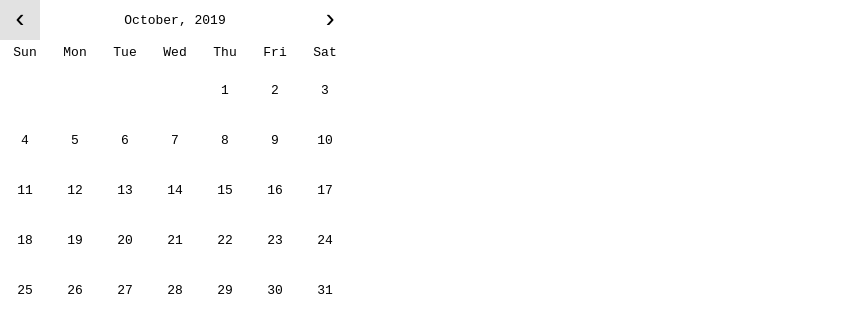
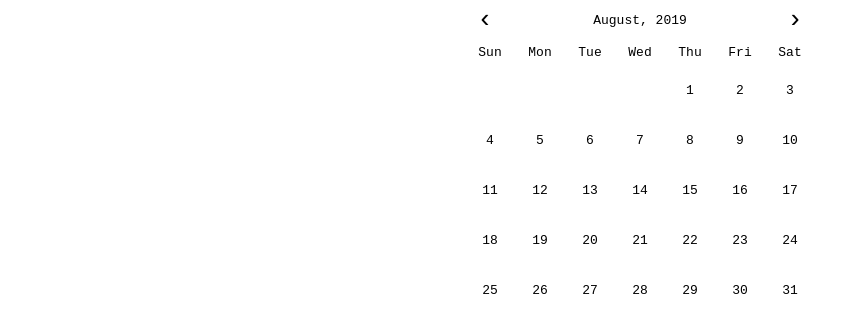
Before and after one commit to paitonic/calendarick, a React app in the folder examples/reactjs/: page / in a window 1280 px wide. Shown: the whole page, without its empty margins (0-864 px from the left). Built offline with nearby package versions, Linux system fonts and the light colour scheme.

Commit message:
Add back and next navigation to react example

```diff
--- a/examples/reactjs/calendar.sass
+++ b/examples/reactjs/calendar.sass
@@ -1,12 +1,14 @@
 *, ::before, ::after
   box-sizing: border-box
-
-$cell-width: 50px
-$width: 350px
 
 body
   margin: 0
   font-family: monospace
+  display: flex
+  justify-content: center
+
+$cell-width: 50px
+$width: 350px
 
 .day
   padding: 5px
--- a/examples/reactjs/index.js
+++ b/examples/reactjs/index.js
@@ -1,9 +1,9 @@
 import ReactDOM from 'react-dom';
-import React from 'react';
+import React, { useState } from 'react';
 
 import './calendar.sass';
 
-import { getCalendar, getWeekDays, groupByWeeks } from '../../src/calendar';
+import { getCalendar, getMonths, getNextMonth, getWeekDays, groupByWeeks, getPreviousMonth } from '../../src/calendar';
 import clsx from 'clsx';
 
 
@@ -68,20 +68,34 @@ function Month(props) {
 }
 
 function Header(props) {
+  const readableMonth = getMonths().find(month => month.monthOfYear === props.month).month;
   return (
     <div className="header">
-      <span className="header__button-back">‹</span>
-      <span className="header__date">{props.month}, {props.year}</span>
-      <span className="header__button-next">›</span>
+      <span className="header__button-back" onClick={props.onBackClick}>‹</span>
+      <span className="header__date">{readableMonth}, {props.year}</span>
+      <span className="header__button-next" onClick={props.onNextClick}>›</span>
     </div>
   )
 }
 
 function App() {
+  const today = new Date();
+  const [date, setDate] = useState({month: today.getMonth()+1, year: today.getFullYear()});
+
+  function goNextMonth() {
+    const [year, month] = getNextMonth(date.year, date.month);
+    setDate({year, month});
+  }
+
+  function goPreviousMonth() {
+    const [year, month] = getPreviousMonth(date.year, date.month);
+    setDate({year, month});
+  }
+
   return (
     <>
-      <Header year={2019} month={'October'}/>
-      <Month year={2019} month={8}/>
+      <Header year={date.year} month={date.month} onBackClick={goPreviousMonth} onNextClick={goNextMonth}/>
+      <Month year={date.year} month={date.month}/>
     </>
   );
 }
--- a/src/calendar.js
+++ b/src/calendar.js
@@ -16,7 +16,7 @@ function getWeekdayDiff(weekDayA, weekDayB) {
   new Intl.DateTimeFormat('en-US', {weekday: 'short'}).format(new Date(year, month-1, i))
 }
 
-function getNextMonth(year, month) {
+export function getNextMonth(year, month) {
   if (month + 1 > 12) {
     return [year + 1, 1];
   } else {
@@ -24,7 +24,7 @@ function getNextMonth(year, month) {
   }
 }
 
-function getPreviousMonth(year, month) {
+export function getPreviousMonth(year, month) {
   if (month - 1 === 0) {
     return [year - 1, 12];
   } else {
@@ -223,8 +223,18 @@ export function groupByWeeks(days) {
   return partition(days);
 }
 
+
+const months = new Array(12).fill(0).map((month, index) => {
+  return new Date(1970, index, 1);
+});
+
 export function getMonths() {
-
+  return months.map((month, index) => {
+    return {
+      monthOfYear: index + 1,
+      month: new Intl.DateTimeFormat('en-US', {month: 'long' /* TODO: make configurable */}).format(month)
+    };
+  });
 }
 
 /**
```
